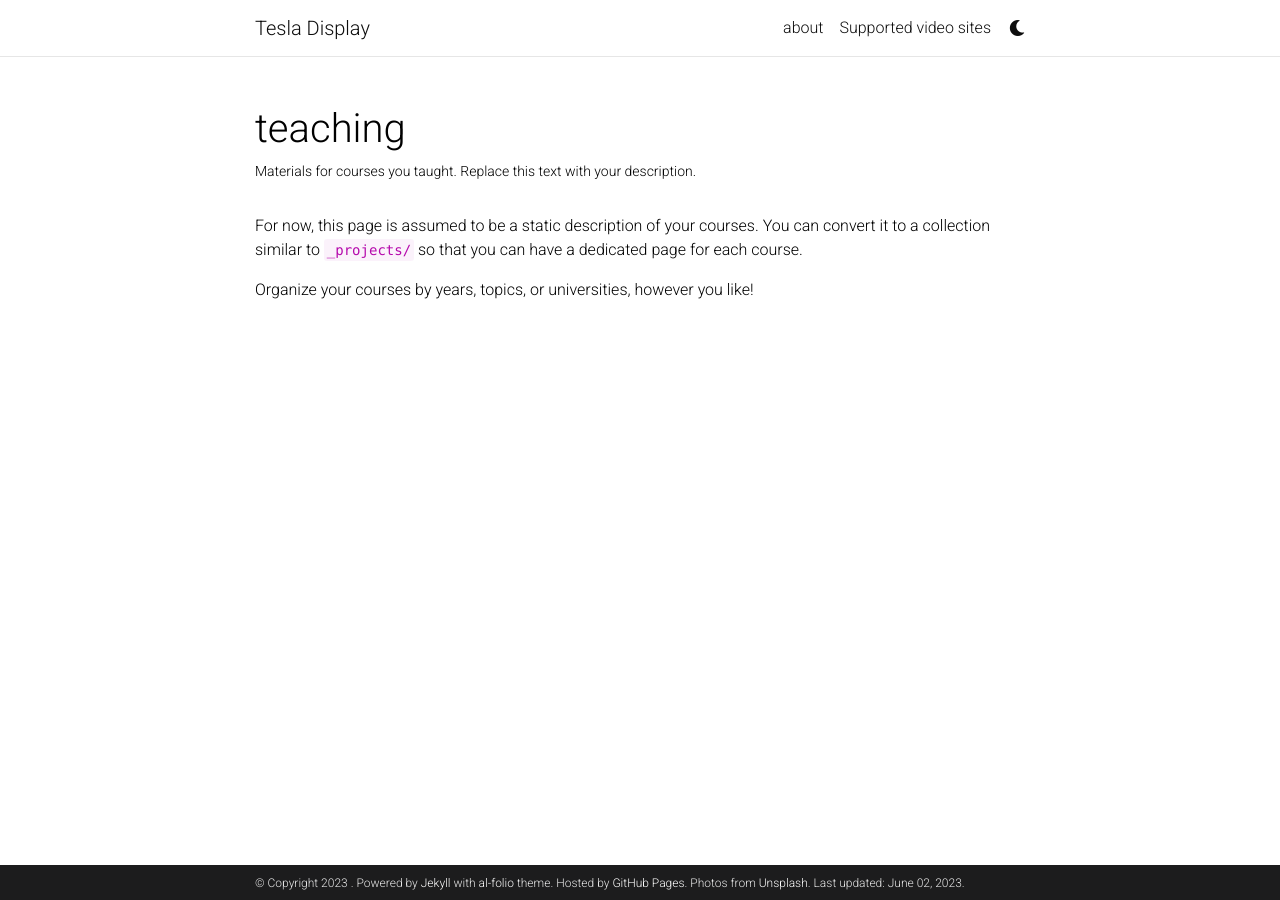
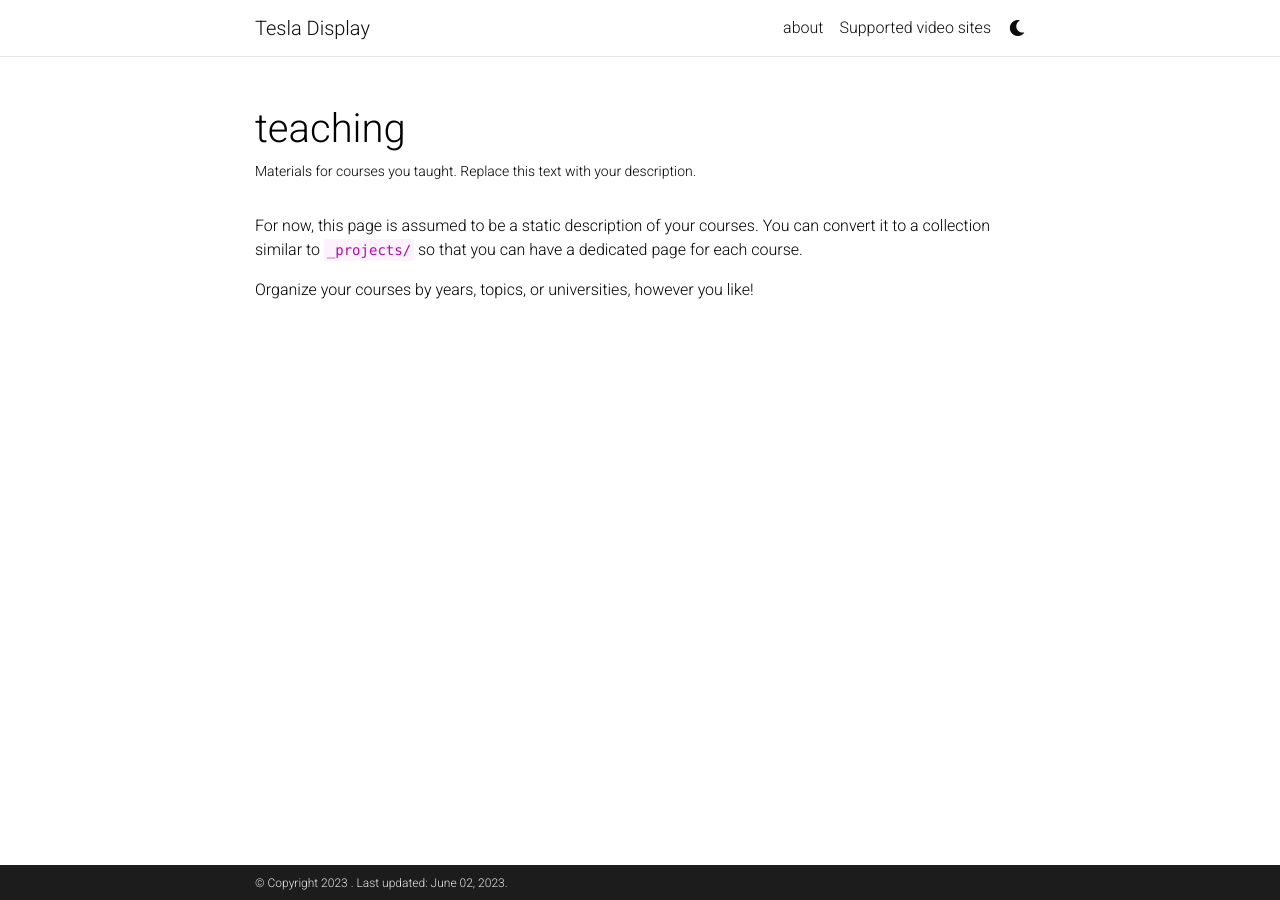
Before and after one commit to blackpill/tesla-display-alfolio, a Jekyll site: the page built from _pages/teaching.md, in a window 1280 px wide. Built offline with Jekyll 4.4.1, drawn with Linux system fonts in a browser that asks for light colours; comment, search, counter and statistics services are not loaded; a style sheet for code colours, icons or effects is not loaded.

Commit message:
add images

```diff
--- a/_config.yml
+++ b/_config.yml
@@ -12,13 +12,11 @@
   A FREE screen mirror app for Tesla owners. This app can cast your small screen of your mobile phone to the large
   screen of your Tesla.
 footer_text: >
-  Powered by <a href="https://jekyllrb.com/" target="_blank">Jekyll</a> with <a href="https://github.com/alshedivat/al-folio">al-folio</a> theme.
-  Hosted by <a href="https://pages.github.com/" target="_blank">GitHub Pages</a>.
-  Photos from <a href="https://unsplash.com" target="_blank">Unsplash</a>.
+
 keywords: Tesla, Android, app, screen mirror  # add your own keywords or leave empty
 
 lang: en # the language of your site (for example: en, fr, cn, ru, etc.)
-icon: ⚛️  # the emoji used as the favicon (alternatively, provide image name in /assets/img/)
+icon: logo.png  # the emoji used as the favicon (alternatively, provide image name in /assets/img/)
 
 url: https://blackpill.github.io # the base hostname & protocol for your site
 baseurl: /tesla-display-alfolio # the subpath of your site, e.g. /blog/
```
Also changed, not shown: assets/img/logo.png (added), google-play-badge.svg (added), group.png (added).
